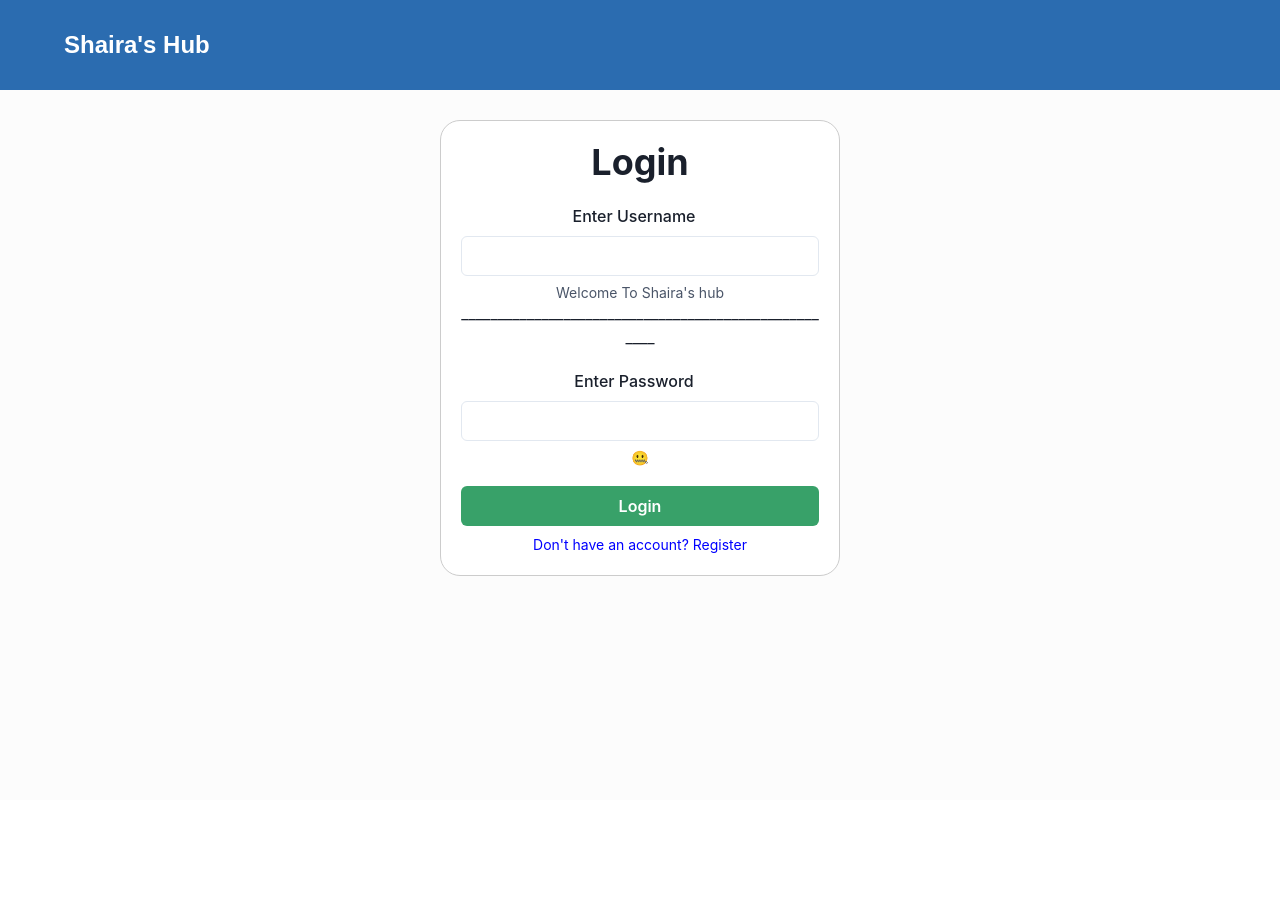
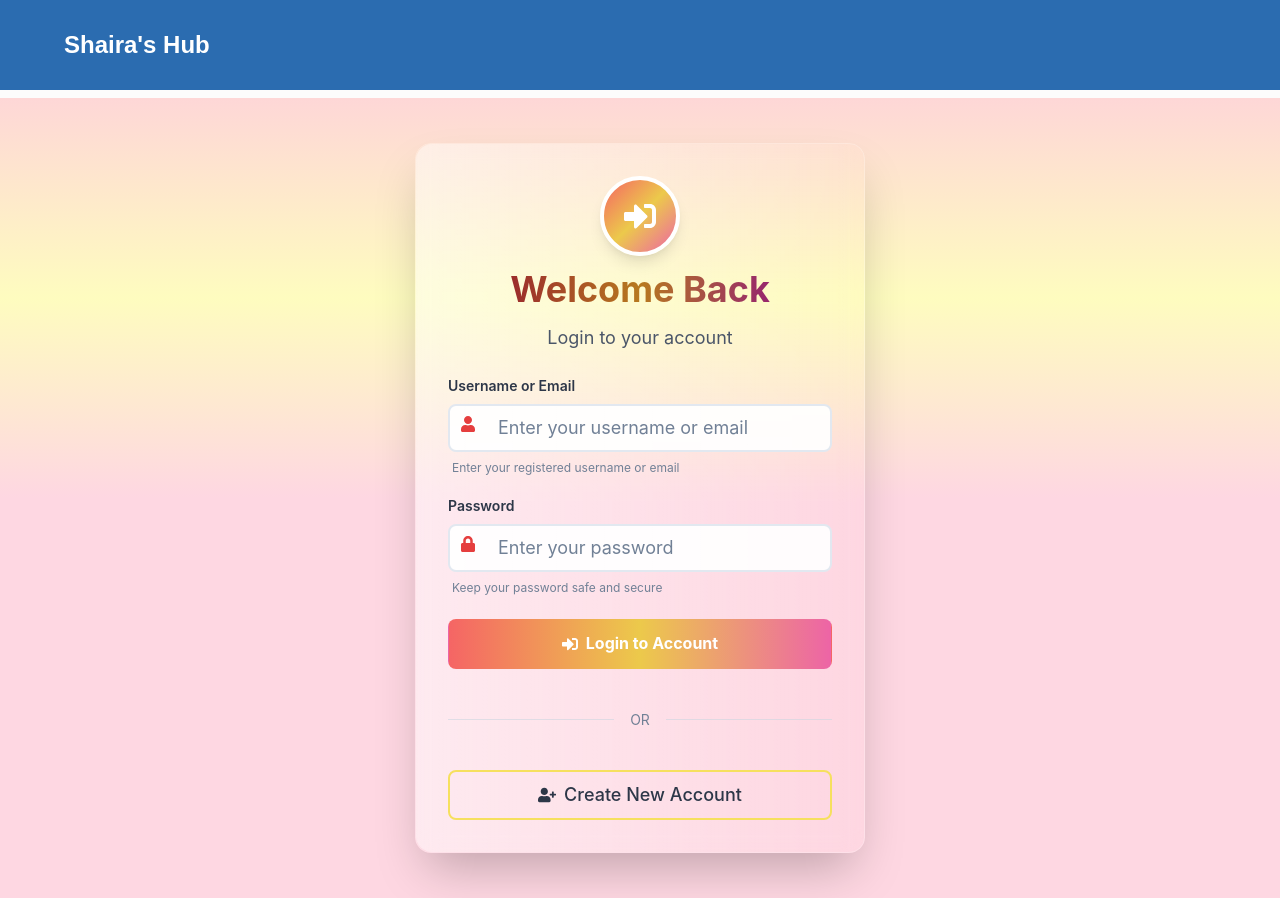
Before and after one commit to YuriNiShaira/Simple-Social-Web, a React app in the folder frontend/: page /login in a window 1280 px wide. Before the commit the page ends 800 px from the top, so only its background shows below. Built offline with nearby package versions, Linux system fonts and the light colour scheme; no server answers; the HTML template or start-up script is replaced by a standard one.

Commit message:
updated UI

```diff
--- a/frontend/src/routes/login.jsx
+++ b/frontend/src/routes/login.jsx
@@ -1,10 +1,11 @@
-import { VStack, Flex, FormControl, Input, Button, FormLabel, Heading, Text, FormHelperText } from "@chakra-ui/react";
+import { VStack, Flex, FormControl, Input, Button, FormLabel, Heading, Text, FormHelperText, Box, Container, Divider, InputGroup, InputLeftElement, Icon } from "@chakra-ui/react";
 import { useState } from "react";
 import { useNavigate } from "react-router-dom";
 import { useAuth } from "../contexts/useAuth";
+import { FaUser, FaLock, FaSignInAlt, FaUserPlus } from "react-icons/fa";
+import { MdEmail } from "react-icons/md";
 
 const Login = () => {
-
     const [username, setUsername] = useState("")
     const [password, setPassword] = useState("")
     const nav = useNavigate()
@@ -20,40 +21,213 @@
     }
 
     return (
-        <Flex justifyContent="center" mt="50px" w="100%" h="calc(100vh - 400px)" alignItems="center">
-            <VStack
-                gap="20px"
+        <Flex
+            w="100%"
+            minH="100vh"
             alignItems="center"
-                w="95%"
-                textAlign="center"
-                maxW="400px"
-                border="1px solid #ccc"
-                p="20px"
-                borderRadius="20px"
-                background="#ffffff"
+            justifyContent="center"
+            bgGradient='linear(red.100 0%, yellow.100 25%, pink.100 50%)'
+            py={8}
         >
-                <Heading>Login</Heading>
+            <Container maxW="container.sm">
+                <Flex justifyContent="center" w="100%">
+                    <Box
+                        w="100%"
+                        maxW="450px"
+                        bg="whiteAlpha.950"
+                        borderRadius="2xl"
+                        boxShadow="2xl"
+                        p={{ base: 6, md: 8 }}
+                        backdropFilter="blur(10px)"
+                        border="1px solid"
+                        borderColor="whiteAlpha.400"
+                        position="relative"
+                        _before={{
+                            content: '""',
+                            position: 'absolute',
+                            top: 0,
+                            left: 0,
+                            right: 0,
+                            bottom: 0,
+                            borderRadius: "2xl",
+                            bgGradient: 'linear(to-r, whiteAlpha.600, transparent)',
+                            zIndex: 0,
+                            pointerEvents: 'none'
+                        }}
+                    >
+                        <Box position="relative" zIndex={1}>
+                            <VStack spacing={6} align="stretch">
+                                {/* Header */}
+                                <VStack spacing={3} textAlign="center">
+                                    <Box
+                                        w="80px"
+                                        h="80px"
+                                        borderRadius="full"
+                                        bgGradient="linear(to-br, red.400, yellow.400, pink.400)"
+                                        display="flex"
+                                        alignItems="center"
+                                        justifyContent="center"
+                                        mx="auto"
+                                        boxShadow="lg"
+                                        border="4px solid white"
+                                    >
+                                        <FaSignInAlt size="32px" color="white" />
+                                    </Box>
+                                    <Heading
+                                        size="xl"
+                                        bgGradient="linear(to-r, red.700, yellow.600, pink.700)"
+                                        bgClip="text"
+                                        fontWeight="bold"
+                                    >
+                                        Welcome Back
+                                    </Heading>
+                                    <Text color="gray.600" fontSize="lg">
+                                        Login to your account
+                                    </Text>
+                                </VStack>
 
+                                {/* Form */}
+                                <VStack spacing={5}>
                                     <FormControl>
-                    <FormLabel textAlign="center">Enter Username</FormLabel>
-                    <Input type="text" onChange={(e) => setUsername(e.target.value)} />
-                    <FormHelperText>Welcome To Shaira's hub</FormHelperText>
-                    <Text>_____________________________________________________</Text>
+                                        <FormLabel
+                                            fontWeight="semibold"
+                                            color="gray.700"
+                                            fontSize="sm"
+                                            mb={2}
+                                        >
+                                            Username or Email
+                                        </FormLabel>
+                                        <InputGroup>
+                                            <InputLeftElement pointerEvents="none">
+                                                <Icon as={FaUser} color="red.500" />
+                                            </InputLeftElement>
+                                            <Input
+                                                type="text"
+                                                onChange={(e) => setUsername(e.target.value)}
+                                                placeholder="Enter your username or email"
+                                                size="lg"
+                                                borderRadius="lg"
+                                                border="2px solid"
+                                                borderColor="gray.200"
+                                                _focus={{
+                                                    borderColor: "red.400",
+                                                    boxShadow: "0 0 0 1px red.400",
+                                                }}
+                                                _hover={{
+                                                    borderColor: "red.300"
+                                                }}
+                                                bg="whiteAlpha.900"
+                                            />
+                                        </InputGroup>
+                                        <FormHelperText
+                                            color="gray.500"
+                                            fontSize="xs"
+                                            mt={2}
+                                            ml={1}
+                                        >
+                                            Enter your registered username or email
+                                        </FormHelperText>
                                     </FormControl>
 
                                     <FormControl>
-                    <FormLabel textAlign="center">Enter Password</FormLabel>
-                    <Input type="password" onChange={(e) => setPassword(e.target.value)} />
-                    <FormHelperText>🤐</FormHelperText>
+                                        <FormLabel
+                                            fontWeight="semibold"
+                                            color="gray.700"
+                                            fontSize="sm"
+                                            mb={2}
+                                        >
+                                            Password
+                                        </FormLabel>
+                                        <InputGroup>
+                                            <InputLeftElement pointerEvents="none">
+                                                <Icon as={FaLock} color="red.500" />
+                                            </InputLeftElement>
+                                            <Input
+                                                type="password"
+                                                onChange={(e) => setPassword(e.target.value)}
+                                                placeholder="Enter your password"
+                                                size="lg"
+                                                borderRadius="lg"
+                                                border="2px solid"
+                                                borderColor="gray.200"
+                                                _focus={{
+                                                    borderColor: "red.400",
+                                                    boxShadow: "0 0 0 1px red.400",
+                                                }}
+                                                _hover={{
+                                                    borderColor: "red.300"
+                                                }}
+                                                bg="whiteAlpha.900"
+                                            />
+                                        </InputGroup>
+                                        <FormHelperText
+                                            color="gray.500"
+                                            fontSize="xs"
+                                            mt={2}
+                                            ml={1}
+                                        >
+                                            Keep your password safe and secure
+                                        </FormHelperText>
                                     </FormControl>
+                                </VStack>
 
-                <VStack w="100%">
-                    <Button w="100%" colorScheme="green" onClick={handleLogin}>Login</Button>
-                    <Text onClick={handleNav} color="blue" cursor="pointer" fontSize="14px">
-                        Don't have an account? Register
-                    </Text>
+                                {/* Login Button */}
+                                <Button
+                                    onClick={handleLogin}
+                                    size="lg"
+                                    bgGradient="linear(to-r, red.400, yellow.400, pink.400)"
+                                    color="white"
+                                    borderRadius="lg"
+                                    _hover={{
+                                        bgGradient: "linear(to-r, red.500, yellow.500, pink.500)",
+                                        transform: "translateY(-2px)",
+                                        boxShadow: "2xl"
+                                    }}
+                                    _active={{
+                                        transform: "translateY(0)",
+                                    }}
+                                    transition="all 0.2s"
+                                    fontWeight="bold"
+                                    fontSize="md"
+                                    height="50px"
+                                >
+                                    <FaSignInAlt style={{ marginRight: "8px" }} />
+                                    Login to Account
+                                </Button>
+
+                                {/* Divider */}
+                                <Flex align="center" my={4}>
+                                    <Divider flex={1} borderColor="gray.300" />
+                                    <Text mx={4} color="gray.500" fontSize="sm">OR</Text>
+                                    <Divider flex={1} borderColor="gray.300" />
+                                </Flex>
+
+                                {/* Register Link */}
+                                <Button
+                                    onClick={handleNav}
+                                    variant="outline"
+                                    size="lg"
+                                    borderRadius="lg"
+                                    border="2px solid"
+                                    borderColor="yellow.300"
+                                    color="gray.700"
+                                    _hover={{
+                                        bgGradient: "linear(to-r, yellow.50, pink.50)",
+                                        borderColor: "yellow.400",
+                                        transform: "translateY(-2px)",
+                                    }}
+                                    transition="all 0.2s"
+                                    fontWeight="medium"
+                                    height="50px"
+                                >
+                                    <FaUserPlus style={{ marginRight: "8px" }} />
+                                    Create New Account
+                                </Button>
                             </VStack>
-            </VStack>
+                        </Box>
+                    </Box>
+                </Flex>
+            </Container>
         </Flex>
     )
 }
```
Lines whose indentation alone changed are shown as unchanged.
